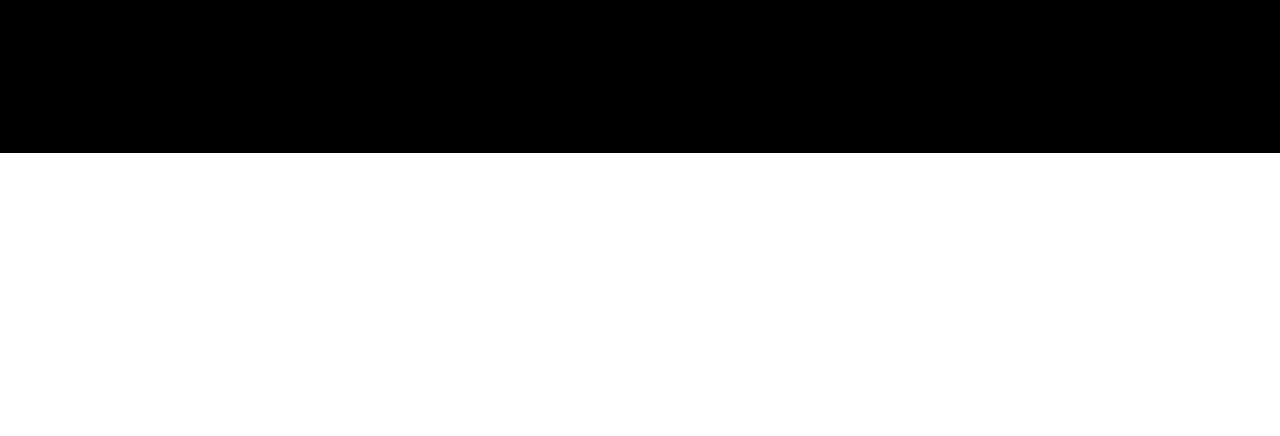
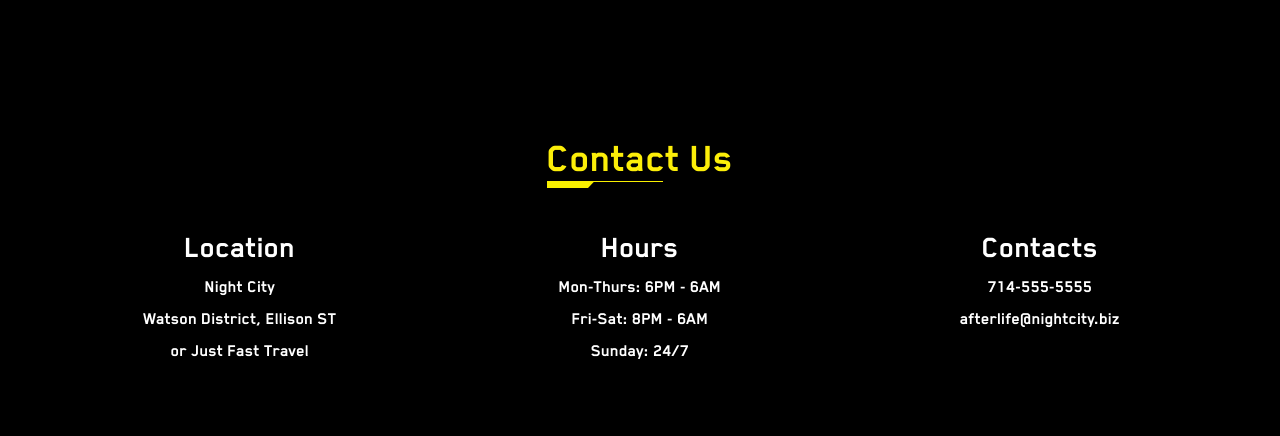
Before and after one commit to josephdorman/restaurant-page, a website built with webpack: page dist/index.html in a window 1280 px wide. Shown: the part 1407-1843 px from the top of the page. Before the commit the page ends 1560 px from the top, so only its background shows below. Built offline with nearby package versions, Linux system fonts and the light colour scheme.

Commit message:
Work on contact us

```diff
--- a/dist/index.html
+++ b/dist/index.html
@@ -54,30 +54,28 @@
         </div>
       </div>
       <div class="contact-us">
-
-      </div>
-      <!--
         <div class="detail-container">
-        <h1>Contact Us</h1>
+          <h2>Contact Us</h2>
           <div class="location">
-          <h2>Location</h2>
-          <p>Test Location</p>
-          <p>More Lorem Ipsum</p>
+            <h3>Location</h3>
+            <p>Night City</p>
+            <p>Watson District, Ellison ST</p>
+            <p>or Just Fast Travel</p>
           </div>
           <div class="hours">
-          <h2>Location</h2>
-          <p>Test Location</p>
-          <p>More Lorem Ipsum</p>
+            <h3>Hours</h3>
+            <p>Mon-Thurs: 6PM - 6AM</p>
+            <p>Fri-Sat: 8PM - 6AM</p>
+            <p>Sunday: 24/7</p>
           </div>
           <div class="contact">
-          <h2>Location</h2>
-          <p>Test Location</p>
-          <p>More Lorem Ipsum</p>
+            <h3>Contacts</h3>
+            <p>714-555-5555</p>
+            <p>afterlife@nightcity.biz</p>
           </div>
         </div>
-      <iframe width="500px" height="350px" src="https://maps.piggyback.com/cyberpunk-2077/maps/night-city" title="Night City"></iframe>
       </div>
-    -->
+      </div>
     <div class="footer">
 
     </div>
--- a/dist/style.css
+++ b/dist/style.css
@@ -232,7 +232,8 @@ body {
   gap: 40px;
 }
 
-.about-us h2 {
+.about-us h2,
+.contact-us h2 {
   font-family: 'BlenderProBold';
   font-size: 42px;
   background: url('./assets/detail-bottom.svg');
@@ -281,8 +282,6 @@ body {
   margin-bottom: 10px;
 }
 
-
-
 input[type='text'],
 input[type='email'] {
   font-family: 'BlenderProBold';
@@ -309,17 +308,24 @@ input[type='submit'] {
   width: 150px;
 }
 
+.contact-us {
+  display: flex;
+  justify-content: center;
+  padding: 80px 50px;
+  width: 1200px;
+}
+
 .detail-container {
   display: grid;
   grid-template-columns: 1fr 1fr 1fr;
   grid-template-rows: 1fr 3fr;
-  width: 60%;
+  width: 100%;
   height: 300px;
   justify-items: center;
   color: white;
 }
 
-.detail-container h1 {
+.detail-container h2 {
   grid-row: 1;
   grid-column: 1/-1;
 }
@@ -330,7 +336,15 @@ input[type='submit'] {
   display: flex;
   flex-direction: column;
   align-items: center;
+  margin-top: 20px;
+  font-size: 18px;
   gap: 10px;
+}
+
+.location h3,
+.hours h3,
+.contact h3 {
+  font-size: 32px;
 }
 
 .footer {
```
Lines whose indentation alone changed are shown as unchanged.
